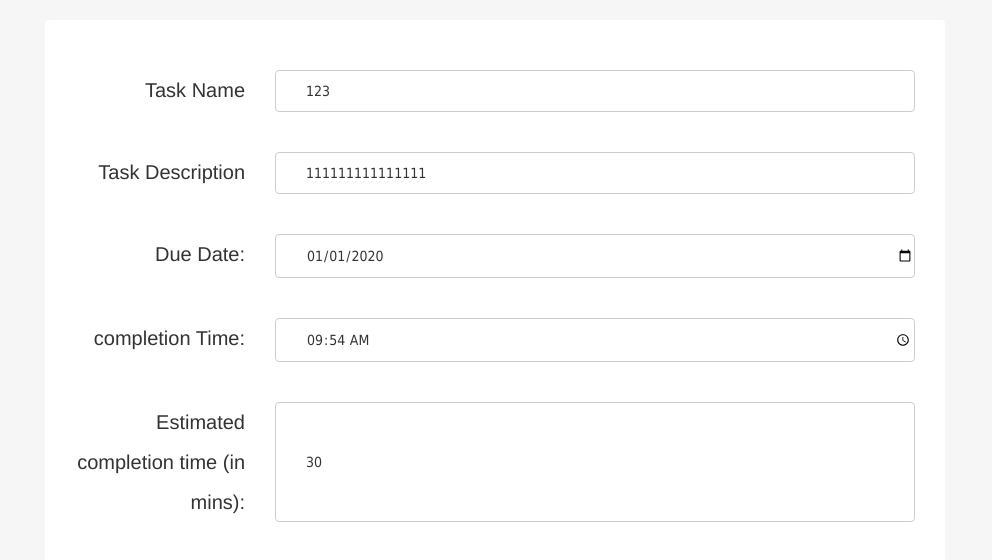
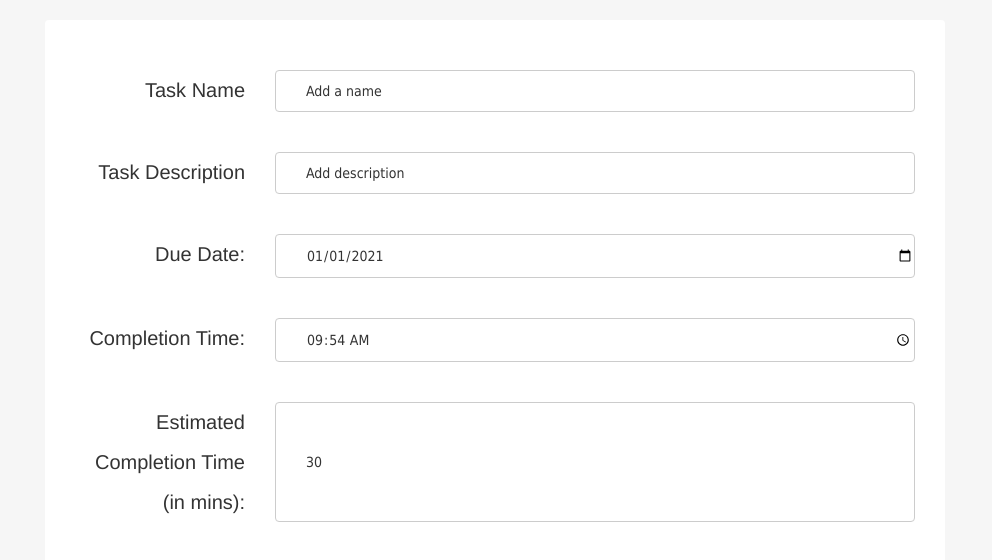
Before and after one commit to Yizun-Z/Final-Assignment, a plain HTML site: page index.html in a window 1280 px wide. Shown: the part 130-690 px from the top of the page, without its empty margins (145-1137 px from the left). Drawn offline with Linux system fonts and the light colour scheme; files that its build step writes are made by us from their sources.

Commit message:
Update index.html

```diff
--- a/index.html
+++ b/index.html
@@ -21,22 +21,22 @@
   <form id="taskform">
     <div class="inputline btn-group">
       <span class="tit">Task Name</span>
-      <input type="text" name="task" class="btn" id="taskInput" value="123">
+      <input type="text" name="task" class="btn" id="taskInput" value="Add a name">
     </div>
     <div class="inputline btn-group">
       <span class="tit">Task Description</span>
-      <input type="text" name="task" class="btn" id="taskdesc" value="111111111111111">
+      <input type="text" name="task" class="btn" id="taskdesc" value="Add description">
     </div>
     <div class="inputline btn-group">
       <span class="tit">Due Date:</span>
-      <input type="date" name="dueDate" class="btn" id="dueDateInput" value="2020-01-01">
+      <input type="date" name="dueDate" class="btn" id="dueDateInput" value="2021-01-01">
     </div>
     <div class="inputline btn-group">
-      <span class="tit">completion Time:</span>
+      <span class="tit">Completion Time:</span>
       <input type="time" name="completionTime" class="btn" id="completionTimeInput" value="09:54">
     </div>
     <div class="inputline btn-group">
-      <span class="tit">Estimated completion time (in mins):</span>
+      <span class="tit">Estimated Completion Time (in mins):</span>
       <input type="number" name="estimatedTime" class="btn" id="estimatedTimeInput" value="30">
     </div>
     <div class="inputline btn-group">
```
